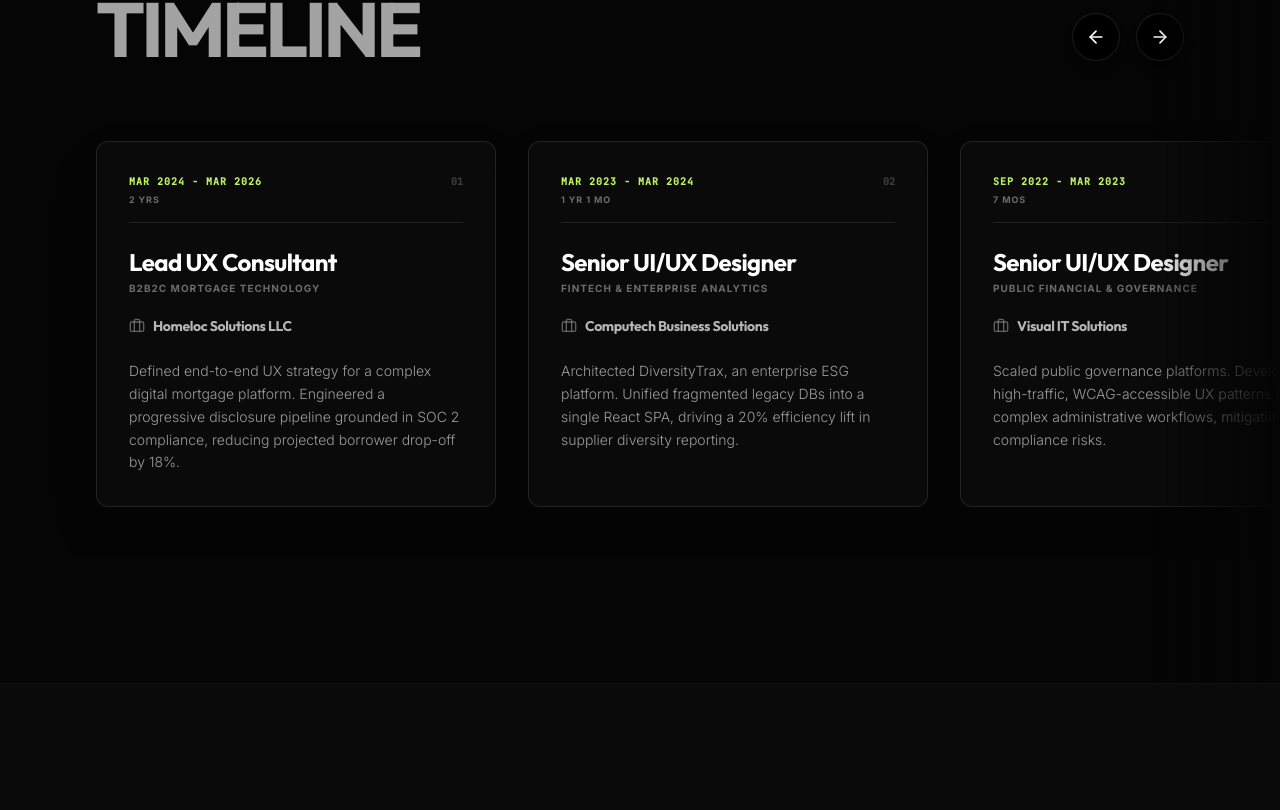
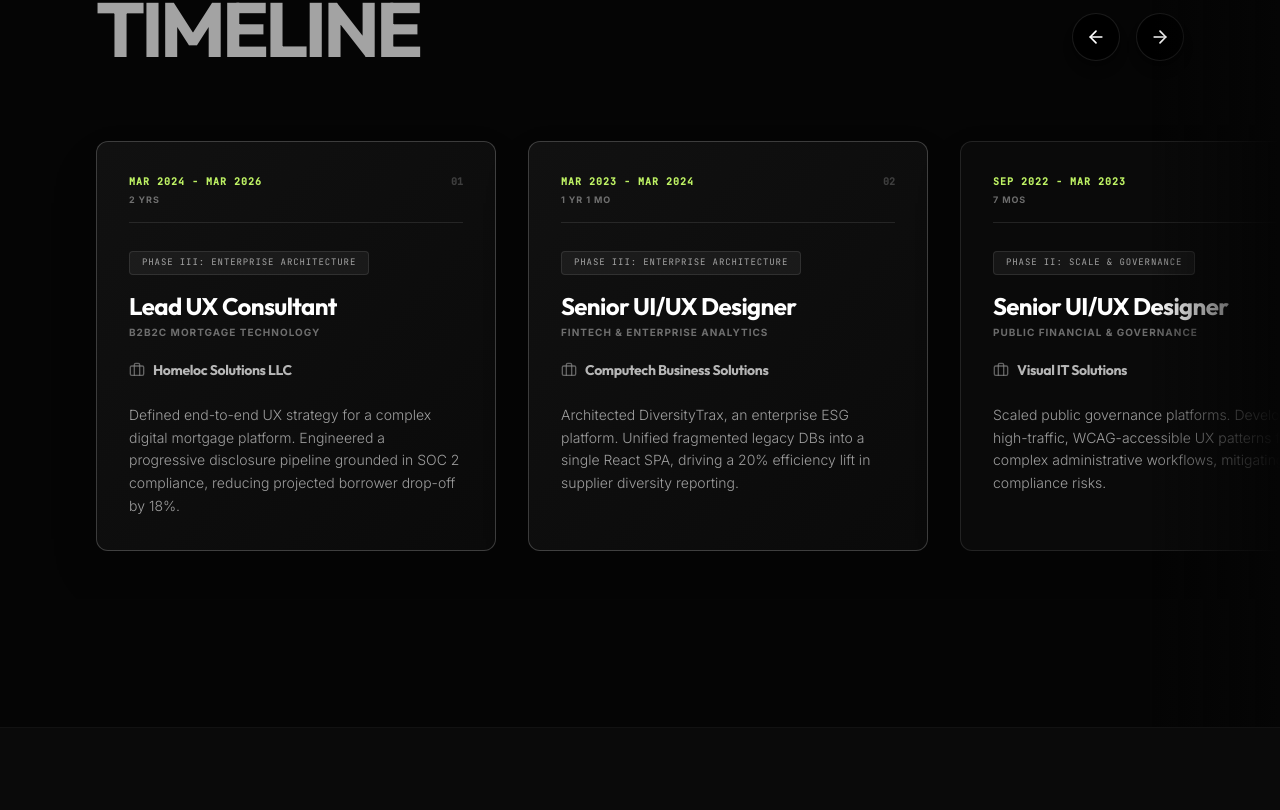
Before and after one commit to myakalajay/ajaykumar, a React (Vite) app: page / in a window 1280 px wide. Shown: the part 1428-2238 px from the top of the page. Built offline with nearby package versions, Linux system fonts and the light colour scheme.

Commit message:
feat: finalized data nodes, updated Homeloc handoff status, and activated functional comms link

```diff
--- a/src/App.tsx
+++ b/src/App.tsx
@@ -14,7 +14,7 @@
   ArrowUpRight, X, Terminal, FileText, Layout, AlertCircle,
   Network, Database, Target, Activity,
   Code, TrendingUp, ArrowRight, ArrowLeft, Briefcase,
-  Quote, ListChecks, ShieldCheck, Milestone, ExternalLink, AlertTriangle, Bug,
+  Quote, ListChecks, ShieldCheck, Milestone, ExternalLink, AlertTriangle, Bug, Smartphone,
   Megaphone, ShoppingBag, Menu
 } from "lucide-react";
 import {
@@ -797,7 +797,7 @@
 };
 
 // ============================================================================
-// COMPONENT: HORIZONTAL TIMELINE
+// COMPONENT: HORIZONTAL TIMELINE (Ascension Matrix)
 // ============================================================================
 const Experience = () => {
   const scrollRef = useRef<HTMLDivElement>(null);
@@ -809,13 +809,64 @@
     }
   };
 
+  // Upgraded Data Array with Phase Logic
   const experiences = [
-    { role: "Lead UX Consultant", context: "B2B2C Mortgage Technology", company: "Homeloc Solutions LLC", dates: "Mar 2024 - Mar 2026", duration: "2 Yrs", desc: "Defined end-to-end UX strategy for a complex digital mortgage platform. Engineered a progressive disclosure pipeline grounded in SOC 2 compliance, reducing projected borrower drop-off by 18%." },
-    { role: "Senior UI/UX Designer", context: "FinTech & Enterprise Analytics", company: "Computech Business Solutions", dates: "Mar 2023 - Mar 2024", duration: "1 Yr 1 Mo", desc: "Architected DiversityTrax, an enterprise ESG platform. Unified fragmented legacy DBs into a single React SPA, driving a 20% efficiency lift in supplier diversity reporting." },
-    { role: "Senior UI/UX Designer", context: "Public Financial & Governance", company: "Visual IT Solutions", dates: "Sep 2022 - Mar 2023", duration: "7 Mos", desc: "Scaled public governance platforms. Developed high-traffic, WCAG-accessible UX patterns for complex administrative workflows, mitigating compliance risks." },
-    { role: "Senior UI/UX Designer", context: "Workflow Automation Platforms", company: "Gaian Solutions", dates: "Oct 2021 - Aug 2022", duration: "11 Mos", desc: "Architected self-serve, low-code workflow builders and monetization analytics dashboards, eliminating enterprise reliance on engineering support." },
-    { role: "UI/UX Designer", context: "B2C Consumer Digital Platform", company: "Way2news Interactive", dates: "May 2018 - Jun 2021", duration: "3 Yrs 2 Mos", desc: "Drove 30% DAU growth via vernacular content discovery overhauls. Designed native ad features that scaled revenue without cannibalizing retention." },
-    { role: "UI/UX Designer", context: "Recruitment & Talent System", company: "Nitya Software Solutions", dates: "Jan 2016 - May 2018", duration: "2 Yrs 5 Mos", desc: "Optimized recruiter workflows by architecting a scalable job portal. Decreased user friction by entirely rebuilding search, filtering, and profile management." }
+    {
+      phase: "Phase III: Enterprise Architecture",
+      role: "Lead UX Consultant",
+      context: "B2B2C Mortgage Technology",
+      company: "Homeloc Solutions LLC",
+      dates: "Mar 2024 - Mar 2026",
+      duration: "2 Yrs",
+      desc: "Defined end-to-end UX strategy for a complex digital mortgage platform. Engineered a progressive disclosure pipeline grounded in SOC 2 compliance, reducing projected borrower drop-off by 18%.",
+      isRecent: true
+    },
+    {
+      phase: "Phase III: Enterprise Architecture",
+      role: "Senior UI/UX Designer",
+      context: "FinTech & Enterprise Analytics",
+      company: "Computech Business Solutions",
+      dates: "Mar 2023 - Mar 2024",
+      duration: "1 Yr 1 Mo",
+      desc: "Architected DiversityTrax, an enterprise ESG platform. Unified fragmented legacy DBs into a single React SPA, driving a 20% efficiency lift in supplier diversity reporting.",
+      isRecent: true
+    },
+    {
+      phase: "Phase II: Scale & Governance",
+      role: "Senior UI/UX Designer",
+      context: "Public Financial & Governance",
+      company: "Visual IT Solutions",
+      dates: "Sep 2022 - Mar 2023",
+      duration: "7 Mos",
+      desc: "Scaled public governance platforms. Developed high-traffic, WCAG-accessible UX patterns for complex administrative workflows, mitigating compliance risks."
+    },
+    {
+      phase: "Phase II: Scale & Governance",
+      role: "Senior UI/UX Designer",
+      context: "Workflow Automation Platforms",
+      company: "Gaian Solutions",
+      dates: "Oct 2021 - Aug 2022",
+      duration: "11 Mos",
+      desc: "Architected self-serve, low-code workflow builders and monetization analytics dashboards, eliminating enterprise reliance on engineering support."
+    },
+    {
+      phase: "Phase I: Foundation",
+      role: "UI/UX Designer",
+      context: "B2C Consumer Digital Platform",
+      company: "Way2news Interactive",
+      dates: "May 2018 - Jun 2021",
+      duration: "3 Yrs 2 Mos",
+      desc: "Drove 30% DAU growth via vernacular content discovery overhauls. Designed native ad features that scaled revenue without cannibalizing retention."
+    },
+    {
+      phase: "Phase I: Foundation",
+      role: "UI/UX Designer",
+      context: "Recruitment & Talent System",
+      company: "Nitya Software Solutions",
+      dates: "Jan 2016 - May 2018",
+      duration: "2 Yrs 5 Mos",
+      desc: "Optimized recruiter workflows by architecting a scalable job portal. Decreased user friction by entirely rebuilding search, filtering, and profile management."
+    }
   ];
 
   return (
@@ -847,7 +898,9 @@
       <div className="w-full overflow-x-auto custom-scrollbar snap-x snap-mandatory pb-12 px-6 md:px-12 xl:px-24 relative z-0" ref={scrollRef}>
         <div className="flex gap-6 md:gap-8 w-max min-w-full items-stretch pt-4">
           {experiences.map((exp, i) => (
-            <motion.div key={i} initial={{ opacity: 0, x: 20 }} whileInView={{ opacity: 1, x: 0 }} viewport={{ once: true }} transition={{ delay: i * 0.1 }} className="w-[300px] md:w-[400px] snap-center flex-shrink-0 bg-[#0a0a0a] border border-white/10 rounded-xl p-8 relative group hover:border-[#bef264]/50 transition-colors duration-300 flex flex-col justify-between shadow-2xl">
+            <motion.div key={i} initial={{ opacity: 0, x: 20 }} whileInView={{ opacity: 1, x: 0 }} viewport={{ once: true }} transition={{ delay: i * 0.1 }}
+              className={`w-[300px] md:w-[400px] snap-center flex-shrink-0 bg-[#0a0a0a] border border-white/10 rounded-xl p-8 relative group hover:border-[#bef264]/50 transition-colors duration-300 flex flex-col justify-between shadow-2xl ${exp.isRecent ? 'bg-gradient-to-br from-[#111111] to-[#0a0a0a] border-white/20' : ''}`}
+            >
               <div className="absolute top-0 left-8 w-12 h-[2px] bg-[#bef264] opacity-0 group-hover:opacity-100 transition-opacity" />
               <div>
                 <div className="flex justify-between items-start mb-6 border-b border-white/10 pb-4">
@@ -857,6 +910,12 @@
                   </div>
                   <span className="text-[10px] font-bold text-white/20 font-mono">0{i+1}</span>
                 </div>
+
+                {/* INJECTED PHASE TAG */}
+                <div className="mb-4 inline-block px-3 py-1 bg-white/5 border border-white/10 rounded text-[9px] uppercase tracking-widest text-white/60 font-mono group-hover:text-white/90 group-hover:bg-white/10 transition-colors">
+                  {exp.phase}
+                </div>
+
                 <h3 className="text-xl md:text-2xl font-bold text-white mb-1 leading-tight">{exp.role}</h3>
                 <p className="text-[10px] uppercase tracking-widest font-bold text-white/40 mb-5">{exp.context}</p>
                 <h4 className="text-sm font-bold mb-6 text-white/70 flex items-center gap-2"><Briefcase className="w-4 h-4 opacity-50" /> {exp.company}</h4>
@@ -1661,7 +1720,7 @@
       client: "Homeloc Solutions LLC",
       year: "Mar 2024 — Mar 2026",
       image: "https://images.unsplash.com/photo-1560518883-ce09059eeffa?q=80&w=1920&auto=format&fit=crop",
-      status: "Production Architecture",
+      status: "Deployed & Handed Off",
       heroTitle: "Scaling Mortgage Efficiency",
       heroSubtitle: "Zero-to-One Ecosystem",
 
@@ -1750,12 +1809,21 @@
         gateway: [{name: "PII Encryption Node", type: "Azure"}, {name: "Rate Aggregator", type: "API REST"}],
         backend: [{name: "Lender CRM Sync", type: "Webhooks"}, {name: "SOC 2 Logging", type: "Cosmos DB"}]
       },
+
+      // UPGRADED ROADMAP REFLECTING HANDOFF
       roadmap: [
-        { phase: "Q1", title: "Design System & Discovery Core", desc: "Establishing tokens and the unauthenticated rate exploration engine.", current: false },
-        { phase: "Q2", title: "Progressive Auth & Staging", desc: "Deploying the SOC 2 compliant PII collection pipeline.", current: true },
-        { phase: "Q3", title: "Lender CRM Integrations", desc: "Bridging matched leads directly into enterprise backends via Plaid.", current: false }
+        { phase: "Q1", title: "Design System & Discovery Core", desc: "Established tokens and the unauthenticated rate exploration engine.", current: false },
+        { phase: "Q2", title: "Progressive Auth & Staging", desc: "Deployed the SOC 2 compliant PII collection pipeline to production.", current: false },
+        { phase: "Q3", title: "Architecture Handoff", desc: "Successfully transitioned the complete React token pipeline to the internal engineering team for post-launch scaling.", current: true }
       ],
-      conclusion: { summary: "Engineered an ecosystem that filters high-intent leads without resorting to forced data harvesting. The architecture proves that transparency is a stronger conversion tool than friction.", nextSteps: ["Scale Design System."], lessons: ["Transparency is a stronger conversion tool than forced funnels."] },
+
+      // UPGRADED CONCLUSION REFLECTING HANDOFF
+      conclusion: {
+        summary: "Successfully shipped the V1 architecture to production and formally transitioned the tokenized design system to the internal frontend team. Engineered an ecosystem that filters high-intent leads without resorting to forced data harvesting, proving that transparency is a stronger conversion tool than friction.",
+        nextSteps: ["Internal engineering scale."],
+        lessons: ["Transparency is a stronger conversion tool than forced funnels."]
+      },
+
       styleGuide: {
         typography: { primary: "Outfit", secondary: "Inter", technical: "JetBrains Mono" },
         description: "Clinical, high-trust aesthetic prioritizing data legibility and security.",
@@ -1792,7 +1860,6 @@
         { metric: "Supplier Onboarding", before: "22 min", after: "8 min", change: "-63%", positive: true }
       ],
 
-      // REWRITTEN TESTIMONIALS FOR PROFESSIONAL IMPACT
       testimonials: [
         { quote: "Ajay's extensive experience bridging product design with frontend tokenized systems is highly impressive. He is a rapid learner who seamlessly adapts to complex architectural constraints and consistently delivers on strict engineering goals.", author: "Ashish Chenana", role: "Tech Lead" },
         { quote: "Collaborating with Ajay was a masterclass in out-of-the-box thinking. He operates with the strategic depth of a Business Analyst and the execution of an Architect. His relentless drive transformed our product's entire functional baseline.", author: "Gopi Krishna", role: "Senior Business Analyst" }
@@ -1825,7 +1892,6 @@
         ]
       },
 
-      // UPGRADED B2B SAAS PERSONAS
       personas: [
         {
           name: "Chief Procurement", role: "Executive Sponsor", goals: ["Hit 15% diverse spend", "Generate board reports"],
@@ -1853,7 +1919,6 @@
         backend: [{name: "Supplier Data DBs", type: "On-Prem"}, {name: "AWS Data Lake", type: "Cloud"}]
       },
 
-      // INJECTED ACHIEVEMENT AND CASHTRAX LINK INTO CONCLUSION
       conclusion: {
         summary: "ACHIEVEMENT: From initial discovery to final deployment, this architectural overhaul required relentless execution. The ultimate validation was successfully onboarding a Tier-1 enterprise client and seamlessly transitioning their entire workflow from V1 to V2.\n\nECOSYSTEM EXPANSION: We are currently applying this foundational architecture and research methodology to a parallel ecosystem, Cashtrax (https://www.cashtrax.net/).",
         nextSteps: ["Scale architecture to Cashtrax."],
@@ -2307,10 +2372,19 @@
 };
 
 // ============================================================================
-// COMPONENT: CONTACT
+// COMPONENT: CONTACT (Functional Comm Link)
 // ============================================================================
 const Contact = () => {
-  const handleSubmit = (e: React.FormEvent<HTMLFormElement>) => { e.preventDefault(); };
+  const handleSubmit = (e: React.FormEvent<HTMLFormElement>) => {
+    e.preventDefault();
+    const formData = new FormData(e.currentTarget);
+    const name = formData.get('name');
+    const email = formData.get('email');
+    const message = formData.get('message');
+
+    // Fallback native routing since there is no backend API connected
+    window.location.href = `mailto:ajaykumarmyakala@outlook.com?subject=Enterprise Portfolio Inquiry: ${name}&body=${message}%0D%0A%0D%0AReply to: ${email}`;
+  };
 
   return (
     <section id="contact" className="py-24 md:py-32 scroll-mt-20 px-6 md:px-12 xl:px-24 relative bg-[#000000]">
@@ -2323,11 +2397,20 @@
             LET'S <br /><span className="font-bold">CONNECT.</span>
           </h2>
           <p className="text-base md:text-lg font-light leading-relaxed max-w-md" style={{ color: THEME.muted, fontFamily: THEME.fonts.body }}>
-            Open to discussing strategic design challenges and high-impact enterprise opportunities globally.
+            Open to discussing strategic design challenges and high-impact enterprise opportunities globally. Available for immediate deployment.
           </p>
           <div className="space-y-6 pt-4">
+            {/* Phone Number Injection */}
+            <a href="tel:+917382328066" className="flex items-center gap-5 group cursor-pointer w-max">
+              <div className="w-12 h-12 flex items-center justify-center rounded-md transition-all bg-white/5 border border-white/10 group-hover:border-[#bef264]/50 shadow-lg">
+                <Smartphone className="w-4 h-4 text-white/70 group-hover:text-[#bef264] transition-colors" />
+              </div>
+              <span className="text-sm font-medium text-white/80 group-hover:text-white transition-colors" style={{ fontFamily: THEME.fonts.body }}>
+                +91-7382328066
+              </span>
+            </a>
             <a href="mailto:ajaykumarmyakala@outlook.com" className="flex items-center gap-5 group cursor-pointer w-max">
-              <div className="w-12 h-12 flex items-center justify-center rounded-md transition-all bg-white/5 border border-white/10 group-hover:border-[#bef264]/50">
+              <div className="w-12 h-12 flex items-center justify-center rounded-md transition-all bg-white/5 border border-white/10 group-hover:border-[#bef264]/50 shadow-lg">
                 <Mail className="w-4 h-4 text-white/70 group-hover:text-[#bef264] transition-colors" />
               </div>
               <span className="text-sm font-medium text-white/80 group-hover:text-white transition-colors" style={{ fontFamily: THEME.fonts.body }}>
@@ -2335,7 +2418,7 @@
               </span>
             </a>
             <a href="https://www.linkedin.com/in/ajay-kumar-designer/" target="_blank" rel="noopener noreferrer" className="flex items-center gap-5 group cursor-pointer w-max">
-              <div className="w-12 h-12 flex items-center justify-center rounded-md transition-all bg-white/5 border border-white/10 group-hover:border-[#bef264]/50">
+              <div className="w-12 h-12 flex items-center justify-center rounded-md transition-all bg-white/5 border border-white/10 group-hover:border-[#bef264]/50 shadow-lg">
                 <Linkedin className="w-4 h-4 text-white/70 group-hover:text-[#bef264] transition-colors" />
               </div>
               <span className="text-sm font-medium text-white/80 group-hover:text-white transition-colors" style={{ fontFamily: THEME.fonts.body }}>
@@ -2351,21 +2434,21 @@
                 <label className="text-[9px] uppercase tracking-[0.15em] font-bold text-white/40 group-focus-within:text-[#bef264] transition-colors">
                   Full Name
                 </label>
-                <Input required className="w-full bg-transparent border-0 border-b border-white/10 rounded-none h-10 focus:outline-none focus:ring-0 focus:border-[#bef264] px-0 text-sm text-white transition-colors placeholder-transparent" placeholder=" " />
+                <Input name="name" required className="w-full bg-transparent border-0 border-b border-white/10 rounded-none h-10 focus:outline-none focus:ring-0 focus:border-[#bef264] px-0 text-sm text-white transition-colors placeholder-transparent" placeholder=" " />
               </div>
               <div className="space-y-2 group">
                 <label className="text-[9px] uppercase tracking-[0.15em] font-bold text-white/40 group-focus-within:text-[#bef264] transition-colors">
                   Email
                 </label>
-                <Input type="email" required className="w-full bg-transparent border-0 border-b border-white/10 rounded-none h-10 focus:outline-none focus:ring-0 focus:border-[#bef264] px-0 text-sm text-white transition-colors placeholder-transparent" placeholder=" " />
+                <Input name="email" type="email" required className="w-full bg-transparent border-0 border-b border-white/10 rounded-none h-10 focus:outline-none focus:ring-0 focus:border-[#bef264] px-0 text-sm text-white transition-colors placeholder-transparent" placeholder=" " />
               </div>
               <div className="space-y-2 group">
                 <label className="text-[9px] uppercase tracking-[0.15em] font-bold text-white/40 group-focus-within:text-[#bef264] transition-colors">
                   Message
                 </label>
-                <Textarea required className="w-full bg-transparent border-0 border-b border-white/10 rounded-none min-h-[80px] focus:outline-none focus:ring-0 focus:border-[#bef264] px-0 text-sm text-white resize-none transition-colors placeholder-transparent" placeholder=" " />
-              </div>
-              <Button type="submit" className="w-full h-14 text-black rounded-lg text-[10px] uppercase tracking-[0.2em] font-bold hover:bg-white transition-all border-none mt-6" style={{ backgroundColor: THEME.primary }}>
+                <Textarea name="message" required className="w-full bg-transparent border-0 border-b border-white/10 rounded-none min-h-[80px] focus:outline-none focus:ring-0 focus:border-[#bef264] px-0 text-sm text-white resize-none transition-colors placeholder-transparent" placeholder=" " />
+              </div>
+              <Button type="submit" className="w-full h-14 text-black rounded-lg text-[10px] uppercase tracking-[0.2em] font-bold hover:bg-white transition-all border-none mt-6 shadow-[0_0_20px_rgba(190,242,100,0.1)] hover:shadow-[0_0_30px_rgba(255,255,255,0.3)]" style={{ backgroundColor: THEME.primary }}>
                 Transmit
               </Button>
             </form>
```
